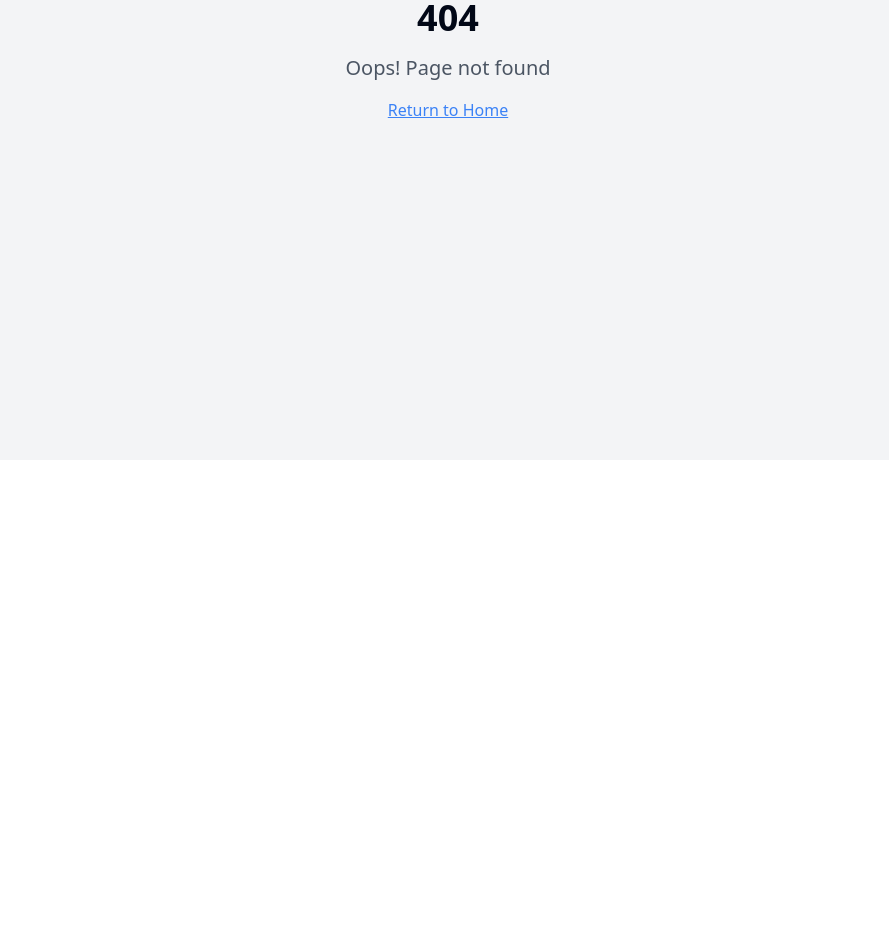
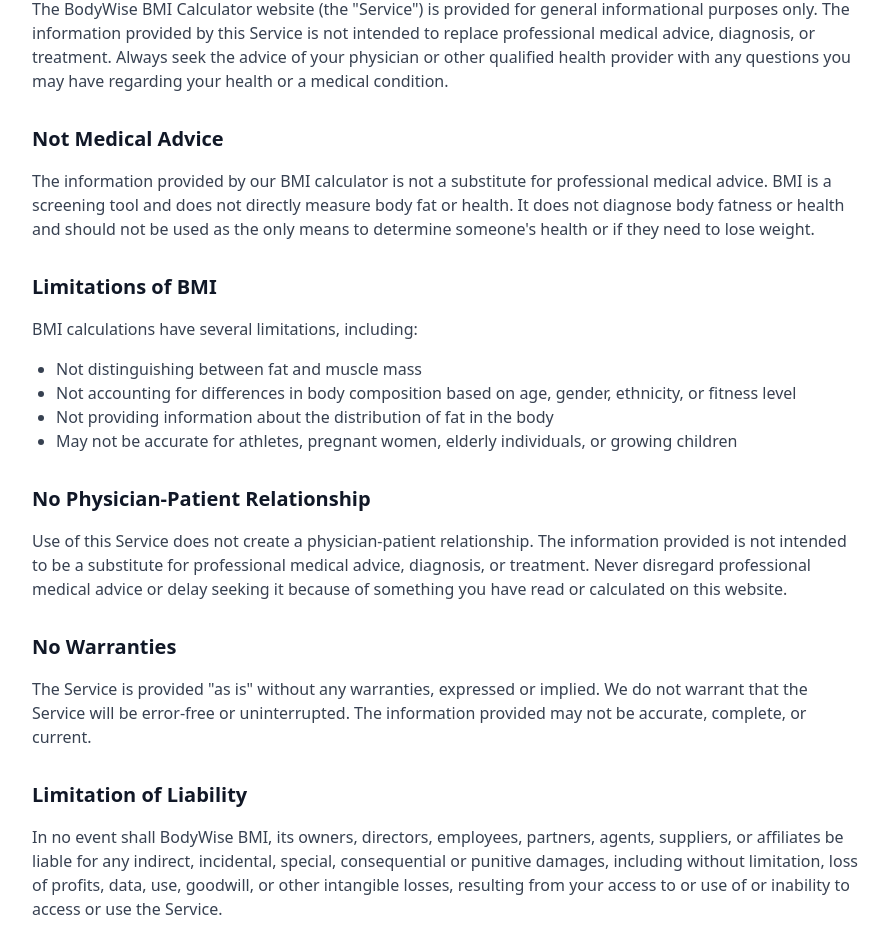
Before and after one commit to shiv25354/body-wise-balance-check, a React (Vite) app: page /disclaimer in a window 1280 px wide. Before the commit this address had no page. Shown: the part 340-1292 px from the top of the page, without its empty margins (192-1081 px from the left). Before the commit the page ends 800 px from the top, so only its background shows below. Built offline with nearby package versions, Linux system fonts and the light colour scheme.

Commit message:
Add work page and function

```diff
--- a/src/App.tsx
+++ b/src/App.tsx
@@ -6,6 +6,7 @@ import { QueryClient, QueryClientProvider } from "@tanstack/react-query";
 import { BrowserRouter, Routes, Route } from "react-router-dom";
 import Index from "./pages/Index";
 import NotFound from "./pages/NotFound";
+import Disclaimer from "./pages/Disclaimer";
 
 const queryClient = new QueryClient();
 
@@ -17,6 +18,7 @@ const App = () => (
       <BrowserRouter>
         <Routes>
           <Route path="/" element={<Index />} />
+          <Route path="/disclaimer" element={<Disclaimer />} />
           {/* ADD ALL CUSTOM ROUTES ABOVE THE CATCH-ALL "*" ROUTE */}
           <Route path="*" element={<NotFound />} />
         </Routes>
--- /dev/null
+++ b/src/pages/Disclaimer.tsx
@@ -0,0 +1,101 @@
+
+import React from 'react';
+import Navbar from '@/components/layout/Navbar';
+import Footer from '@/components/layout/Footer';
+import { FileText } from 'lucide-react';
+
+const Disclaimer = () => {
+  return (
+    <div className="flex flex-col min-h-screen">
+      <Navbar />
+
+      <main className="flex-grow py-16 bg-gray-50">
+        <div className="container mx-auto px-4 sm:px-6 lg:px-8">
+          <div className="max-w-4xl mx-auto">
+            <div className="flex items-center gap-3 mb-8">
+              <FileText className="h-8 w-8 text-bmi-primary" />
+              <h1 className="text-3xl md:text-4xl font-bold text-gray-900">Medical Disclaimer</h1>
+            </div>
+
+            <div className="bg-white p-6 md:p-8 rounded-xl shadow-sm space-y-6">
+              <div className="prose max-w-none">
+                <p className="text-lg text-gray-700 mb-6">
+                  Last updated: May 7, 2025
+                </p>
+
+                <h2 className="text-xl font-semibold text-gray-900 mt-8 mb-4">General Information</h2>
+                <p className="text-gray-700 mb-4">
+                  The BodyWise BMI Calculator website (the "Service") is provided for general informational purposes only.
+                  The information provided by this Service is not intended to replace professional medical advice, diagnosis,
+                  or treatment. Always seek the advice of your physician or other qualified health provider with any
+                  questions you may have regarding your health or a medical condition.
+                </p>
+
+                <h2 className="text-xl font-semibold text-gray-900 mt-8 mb-4">Not Medical Advice</h2>
+                <p className="text-gray-700 mb-4">
+                  The information provided by our BMI calculator is not a substitute for professional medical advice.
+                  BMI is a screening tool and does not directly measure body fat or health. It does not diagnose body
+                  fatness or health and should not be used as the only means to determine someone's health or if they
+                  need to lose weight.
+                </p>
+
+                <h2 className="text-xl font-semibold text-gray-900 mt-8 mb-4">Limitations of BMI</h2>
+                <p className="text-gray-700 mb-4">
+                  BMI calculations have several limitations, including:
+                </p>
+                <ul className="list-disc pl-6 mb-4 text-gray-700">
+                  <li>Not distinguishing between fat and muscle mass</li>
+                  <li>Not accounting for differences in body composition based on age, gender, ethnicity, or fitness level</li>
+                  <li>Not providing information about the distribution of fat in the body</li>
+                  <li>May not be accurate for athletes, pregnant women, elderly individuals, or growing children</li>
+                </ul>
+
+                <h2 className="text-xl font-semibold text-gray-900 mt-8 mb-4">No Physician-Patient Relationship</h2>
+                <p className="text-gray-700 mb-4">
+                  Use of this Service does not create a physician-patient relationship. The information provided is not intended
+                  to be a substitute for professional medical advice, diagnosis, or treatment. Never disregard professional
+                  medical advice or delay seeking it because of something you have read or calculated on this website.
+                </p>
+
+                <h2 className="text-xl font-semibold text-gray-900 mt-8 mb-4">No Warranties</h2>
+                <p className="text-gray-700 mb-4">
+                  The Service is provided "as is" without any warranties, expressed or implied. We do not warrant that the
+                  Service will be error-free or uninterrupted. The information provided may not be accurate, complete, or current.
+                </p>
+
+                <h2 className="text-xl font-semibold text-gray-900 mt-8 mb-4">Limitation of Liability</h2>
+                <p className="text-gray-700 mb-4">
+                  In no event shall BodyWise BMI, its owners, directors, employees, partners, agents, suppliers, or affiliates
+                  be liable for any indirect, incidental, special, consequential or punitive damages, including without limitation,
+                  loss of profits, data, use, goodwill, or other intangible losses, resulting from your access to or use of
+                  or inability to access or use the Service.
+                </p>
+
+                <h2 className="text-xl font-semibold text-gray-900 mt-8 mb-4">Consult Healthcare Professionals</h2>
+                <p className="text-gray-700 mb-4">
+                  We strongly recommend that users consult with qualified healthcare professionals for:
+                </p>
+                <ul className="list-disc pl-6 mb-4 text-gray-700">
+                  <li>Proper diagnosis of health conditions</li>
+                  <li>Personalized health assessments</li>
+                  <li>Advice on weight management and nutrition</li>
+                  <li>Development of appropriate exercise regimens</li>
+                  <li>Any concerns about your health status or BMI results</li>
+                </ul>
+
+                <h2 className="text-xl font-semibold text-gray-900 mt-8 mb-4">Contact Us</h2>
+                <p className="text-gray-700">
+                  If you have any questions about this Disclaimer, please contact us at info@bodywisebmi.com.
+                </p>
+              </div>
+            </div>
+          </div>
+        </div>
+      </main>
+
+      <Footer />
+    </div>
+  );
+};
+
+export default Disclaimer;
```
